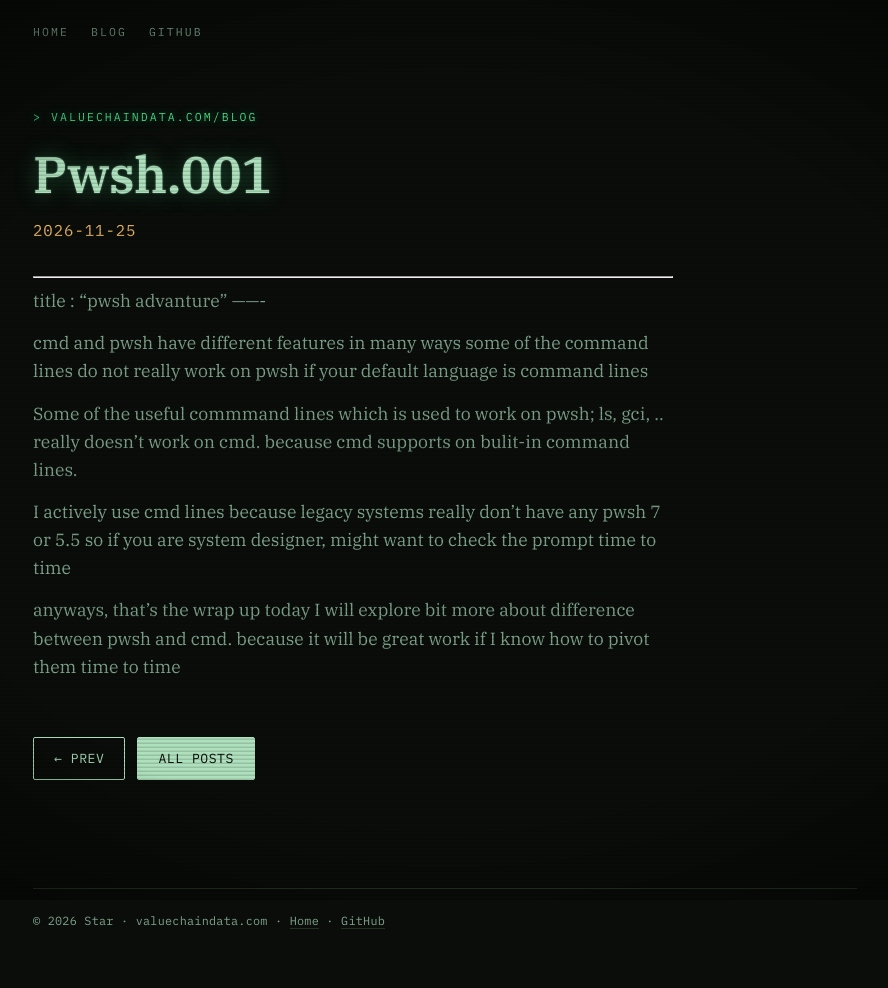
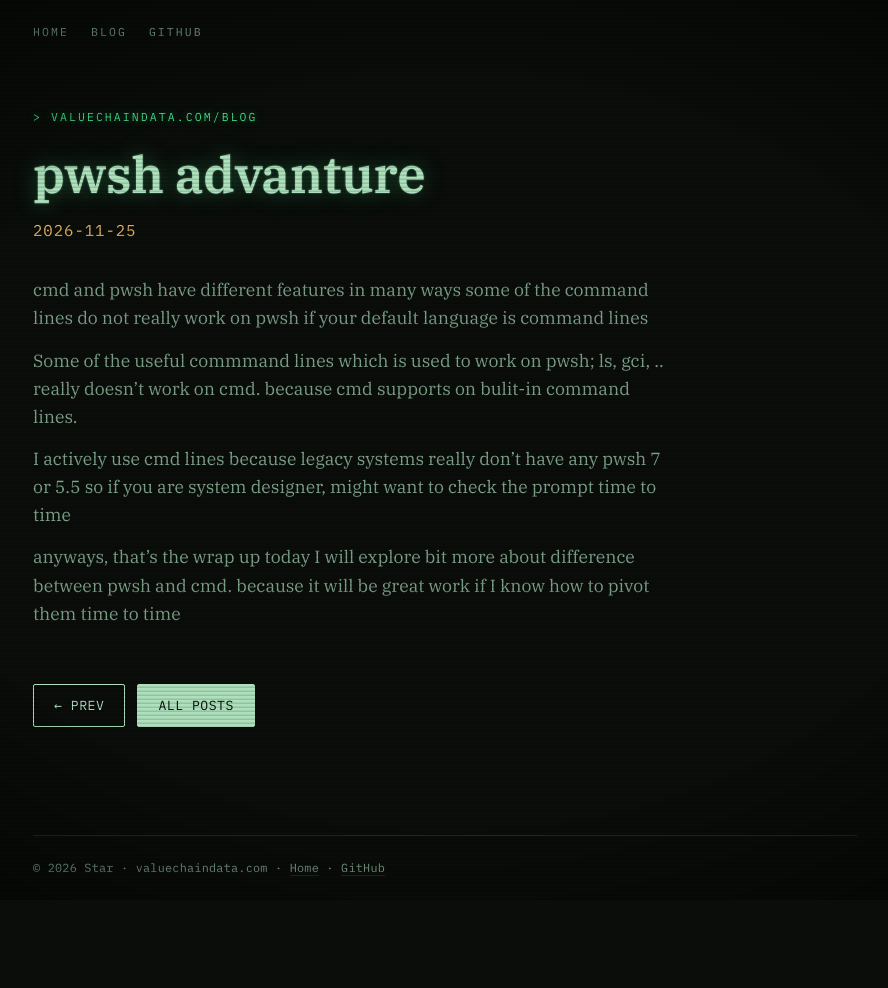
Before and after one commit to Staranony/Staranony.github.io, a Jekyll site: the page built from _posts/2026-11-25-pwsh.001.md, in a window 1280 px wide. Shown: the whole page, without its empty margins (195-1083 px from the left). Built offline with Jekyll 4.4.1, drawn with Linux system fonts in a browser that asks for light colours; our own code applies the rules of GitHub Pages for plain Markdown files; after the commit the page ends 935 px from its top, so only the background shows below that.

Commit message:
Fix title formatting and clarify command line usage
Corrected the formatting of the title in the markdown file and clarified the explanation about command lines in PowerShell and CMD.

```diff
--- a/_posts/2026-11-25-pwsh.001.md
+++ b/_posts/2026-11-25-pwsh.001.md
@@ -1,6 +1,6 @@
--------
-title : "pwsh advanture"
--------
+---
+title: "pwsh advanture"
+---
 
 cmd and pwsh have different features in many ways some of the command lines do not really work on pwsh if your default language is command lines
 
```
